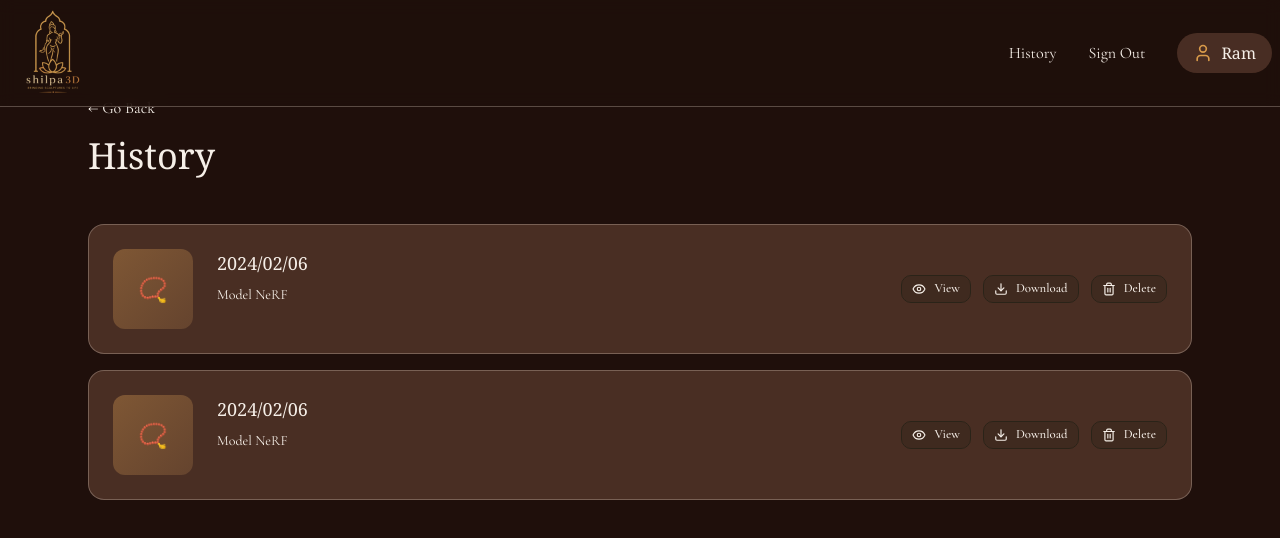
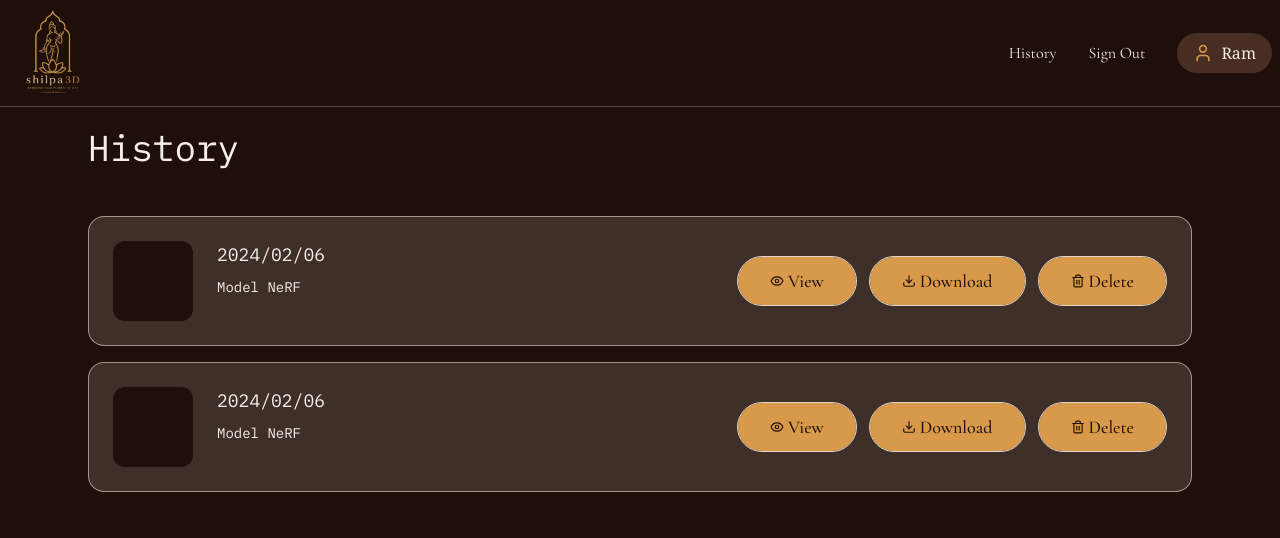
Before and after one commit to jasminetma/shilpa-3d, a React (Vite) app: page /history in a window 1280 px wide. Shown: the top 538 px of the page. Built offline with nearby package versions, Linux system fonts and the light colour scheme.

Commit message:
history page buttons fixed, header button fixed, login problem fixed

```diff
--- a/src/components/shared/header.jsx
+++ b/src/components/shared/header.jsx
@@ -1,13 +1,16 @@
 import { User } from 'lucide-react';
+import { useNavigate } from 'react-router-dom';
 
 export default function Header({ onNavigate, onLogout }) {
+  const navigate = useNavigate();
+
   return (
     <header className="fixed top-0 left-0 right-0 border-b border-border/30 backdrop-blur-sm z-50 bg-background/80">
       <div className="max-w-7xl mx-auto px-2 py-2 flex justify-between items-center">
 
         {/* Logo */}
         <button
-          onClick={() => onNavigate('home')}
+          onClick={() => navigate('/home')}
           className="hover:opacity-80 transition-opacity"
         >
           <img
@@ -20,14 +23,17 @@ export default function Header({ onNavigate, onLogout }) {
         {/* Navigation */}
         <nav className="flex items-center gap-8">
           <button
-            onClick={() => onNavigate('history')}
+            onClick={() => navigate('/history')}
             className="text-foreground hover:text-accent transition-colors"
           >
             History
           </button>
 
           <button
-            onClick={onLogout}
+            onClick={() => {
+              onLogout();
+              navigate('/');
+            }}
             className="text-foreground hover:text-accent transition-colors"
           >
             Sign Out
--- a/src/pages/3d-viewer-page.jsx
+++ b/src/pages/3d-viewer-page.jsx
@@ -51,7 +51,7 @@ export default function ThreeDViewerPage({
           initial={{ opacity: 0, y: -10 }}
           animate={{ opacity: 1, y: 0 }}
           exit={{ opacity: 0, y: -10 }}
-          className="fixed top-24 left-1/2 transform -translate-x-1/2 bg-accent/10 border border-accent/30 text-accent px-6 py-3  font-mono rounded-lg flex items-center gap-2 z-50"
+          className="fixed top-28 left-1/2 transform -translate-x-1/2 bg-accent/10 border border-accent/30 text-accent px-6 py-3  font-mono rounded-lg flex items-center gap-2 z-50"
         >
           <CheckCircle size={20} />
           Downloaded successfully!
@@ -168,7 +168,7 @@ export default function ThreeDViewerPage({
                 <Button
                   variant="outline"
                   className="w-40 !border-foreground text-foreground font-serif hover:bg-secondary py-6 rounded-full"
-                  onClick={() => onNavigate('home')}
+                  onClick={() => navigate('/home')}
                 >
                   Home
                 </Button>
--- a/src/pages/history-page.jsx
+++ b/src/pages/history-page.jsx
@@ -4,17 +4,19 @@ import { useState } from 'react';
 import { motion } from 'framer-motion';
 import { Button } from '@/components/ui/button';
 import Header from '@/components/shared/header';
-import { Trash2, Download, Eye, CheckCircle } from 'lucide-react';
+import { Trash2, Download, Eye, CheckCircle} from 'lucide-react';
+import { useNavigate } from 'react-router-dom';
 
 const mockHistory = [
   { id: 1, date: '2024/02/06', model: 'Model NeRF' },
   { id: 2, date: '2024/02/06', model: 'Model NeRF' },
 ];
 
-export default function HistoryPage({ onNavigate, isLoggedIn, onLogout, previousPage = 'home' }) {
+export default function HistoryPage({onNavigate, isLoggedIn, onLogout, previousPage = 'home' }) {
   const [deletingId, setDeletingId] = useState(null);
   const [successMessage, setSuccessMessage] = useState(null);
   const [historyItems, setHistoryItems] = useState(mockHistory);
+  const navigate = useNavigate();
 
   const handleDownload = (id) => {
     const item = historyItems.find((h) => h.id === id);
@@ -43,19 +45,11 @@ export default function HistoryPage({ onNavigate, isLoggedIn, onLogout, previous
     }, 500);
   };
 
-  const handleGoBack = () => {
-    if (previousPage === 'results' || previousPage === '3d-viewer') {
-      onNavigate('results');
-    } else {
-      onNavigate('home');
-    }
-  };
-
   return (
     <div className="min-h-screen bg-background">
       <Header onNavigate={onNavigate} onLogout={onLogout} />
 
-      <main className="pt-24 pb-12">
+      <main className="pt-32 pb-12">
         <div className="max-w-6xl mx-auto px-6">
           {successMessage && (
             <motion.div
@@ -70,19 +64,16 @@ export default function HistoryPage({ onNavigate, isLoggedIn, onLogout, previous
           )}
 
           <motion.div
-            initial={{ opacity: 0, y: -20 }}
-            animate={{ opacity: 1, y: 0 }}
-            transition={{ duration: 0.6 }}
-            className="space-y-4 mb-12"
-          >
-            <button
-              onClick={handleGoBack}
-              className="text-foreground hover:text-accent transition-colors flex items-center gap-2"
+              initial={{ opacity: 0, y: -20 }}
+              animate={{ opacity: 1, y: 0 }}
+              transition={{ duration: 0.6 }}
+              className="space-y-4 mb-12"
             >
-              ← Go Back
-            </button>
-            <h1 className="text-4xl font-serif text-foreground">History</h1>
-          </motion.div>
+
+              <h1 className="text-4xl font-mono text-foreground">
+                History
+              </h1>
+            </motion.div>
 
           <div className="space-y-4">
             {historyItems.map((item, idx) => (
@@ -91,18 +82,18 @@ export default function HistoryPage({ onNavigate, isLoggedIn, onLogout, previous
                 initial={{ opacity: 0, y: 20 }}
                 animate={{ opacity: 1, y: 0 }}
                 transition={{ duration: 0.6, delay: idx * 0.1 }}
-                className="bg-secondary/40 border border-border/30 rounded-2xl p-6 flex flex-col sm:flex-row items-start sm:items-center justify-between gap-6"
+                className="bg-muted/40 border border-border/60 rounded-2xl p-6 flex flex-col sm:flex-row items-start sm:items-center justify-between gap-6"
               >
                 <div className="flex gap-6 flex-1">
                   <div className="w-20 h-20 bg-primary/10 rounded-lg flex-shrink-0 overflow-hidden">
-                    <div className="w-full h-full bg-gradient-to-br from-accent/30 to-accent/10 flex items-center justify-center">
-                      <div className="text-2xl font-serif text-accent">📿</div>
+                    <div className="w-full h-full bg-background from-accent/30 to-accent/10 flex items-center justify-center">
+                      {/* <div className="text-2xl font-serif text-accent">📿</div> */}
                     </div>
                   </div>
 
                   <div className="flex-1 space-y-2">
-                    <p className="text-lg text-foreground font-serif">{item.date}</p>
-                    <p className="text-sm text-muted-foreground">{item.model}</p>
+                    <p className="text-lg text-foreground font-mono">{item.date}</p>
+                    <p className="text-sm font-mono text-muted-foreground">{item.model}</p>
                   </div>
                 </div>
 
@@ -110,8 +101,8 @@ export default function HistoryPage({ onNavigate, isLoggedIn, onLogout, previous
                   <Button
                     variant="outline"
                     size="sm"
-                    className="border-border/50 text-foreground hover:bg-secondary gap-2"
-                    onClick={() => onNavigate('3d-viewer')}
+                    className="!bg-accent border !border-border-cream !text-accent-foreground !hover:bg-accent/90 px-8 py-6 text-lg font-medium rounded-full"
+                    onClick={() => navigate('/3d-viewer')}
                   >
                     <Eye size={16} />
                     <span className="hidden sm:inline">View</span>
@@ -120,7 +111,7 @@ export default function HistoryPage({ onNavigate, isLoggedIn, onLogout, previous
                   <Button
                     variant="outline"
                     size="sm"
-                    className="border-border/50 text-foreground hover:bg-secondary gap-2"
+                    className="!bg-accent border !border-border-cream !text-accent-foreground !hover:bg-accent/90 px-8 py-6 text-lg font-medium rounded-full"
                     onClick={() => handleDownload(item.id)}
                   >
                     <Download size={16} />
@@ -130,7 +121,7 @@ export default function HistoryPage({ onNavigate, isLoggedIn, onLogout, previous
                   <Button
                     variant="outline"
                     size="sm"
-                    className={`border-border/50 text-foreground hover:bg-secondary gap-2 ${
+                    className={`!bg-accent border !border-border-cream !text-accent-foreground !hover:bg-accent/90 px-8 py-6 text-lg font-medium rounded-full ${
                       deletingId === item.id ? 'opacity-50 cursor-wait' : ''
                     }`}
                     onClick={() => handleDelete(item.id)}
@@ -153,7 +144,7 @@ export default function HistoryPage({ onNavigate, isLoggedIn, onLogout, previous
             >
               <p className="text-2xl text-muted-foreground">No reconstructions yet</p>
               <Button
-                onClick={() => onNavigate('home')}
+                onClick={() => navigate('/home')}
                 className="bg-accent text-accent-foreground hover:bg-accent/90 px-8 py-4 rounded-full"
               >
                 Create Your First Model
--- a/src/pages/login-page.jsx
+++ b/src/pages/login-page.jsx
@@ -20,11 +20,12 @@ export default function LoginPage({ onNavigate, onLogin }) {
     formData.password.trim() !== '';
 
   const handleSubmit = (e) => {
-    e.preventDefault();
-    if (isFormValid) {
-      onLogin();
-    }
-  };
+  e.preventDefault();
+  if (isFormValid) {
+    onLogin();
+    navigate('/home');
+  }
+};
 
   return (
     <div className="min-h-screen bg-background flex items-center justify-center px-4">
@@ -38,7 +39,11 @@ export default function LoginPage({ onNavigate, onLogin }) {
 
           {/* Logo */}
           <div className="flex justify-center mb-4">
-            ç
+            <img
+              src="/assets/main.png"
+              alt="Shilpa3D Logo"
+              className="w-[140px] h-auto object-contain"
+            />
           </div>
 
           {/* Title */}
--- a/src/pages/results-page.jsx
+++ b/src/pages/results-page.jsx
@@ -99,7 +99,7 @@ export default function ResultsPage({
             initial={{ opacity: 0, y: -10 }}
             animate={{ opacity: 1, y: 0 }}
             exit={{ opacity: 0, y: -10 }}
-            className="fixed top-24 left-1/2 transform -translate-x-1/2 bg-accent/10 border border-accent/30 text-accent px-6 py-3 rounded-lg flex items-center gap-2 z-50"
+            className="fixed top-28 left-1/2 transform -translate-x-1/2 bg-accent/10 border border-accent/30 text-accent font-mono px-6 py-3 rounded-lg flex items-center gap-2 z-50"
           >
             <CheckCircle size={20} />
             Report exported successfully!
```
Also changed, not shown: src/pages/home-page.jsx (+7 -3 lines).
